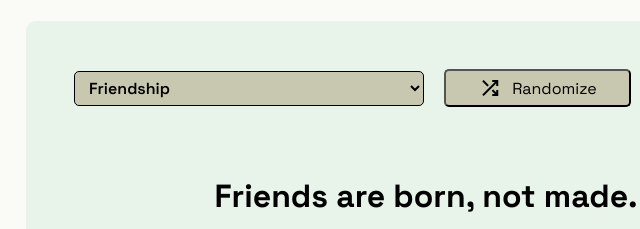
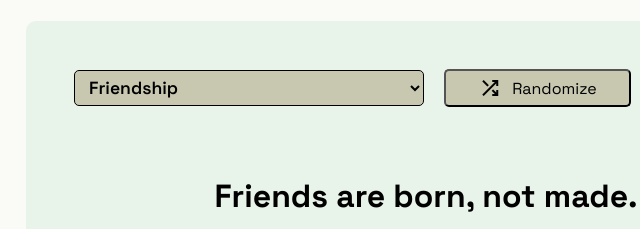
Before and after one commit to soworona/quote-generator-app, a plain HTML site: page index.html in a window 1280 px wide. Shown: the part 158-387 px from the top of the page, 214-854 px from the left. Drawn offline with nearby package versions, Linux system fonts and the light colour scheme.

Commit message:
update font style for select input element

```diff
--- a/style.css
+++ b/style.css
@@ -139,7 +139,7 @@ body{
     padding: 8px 10px;
     cursor: pointer;
     font-weight: 600;
-    font-size: 1rem;
+    font-size: 1.1rem;
     flex: 1;
     max-width: 350px;
 }
@@ -269,7 +269,6 @@ body{
 
     .card-header select{
         padding:5px 10px;
-        font-size: 1rem;
     }
 
     #randomBtn{
```
